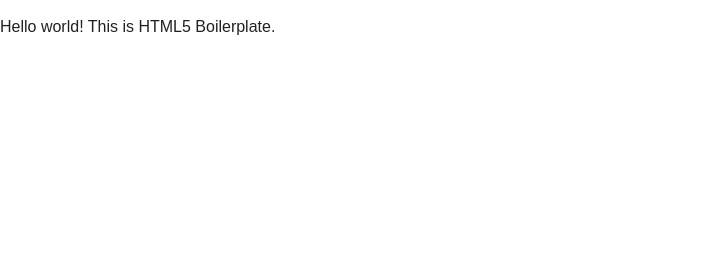
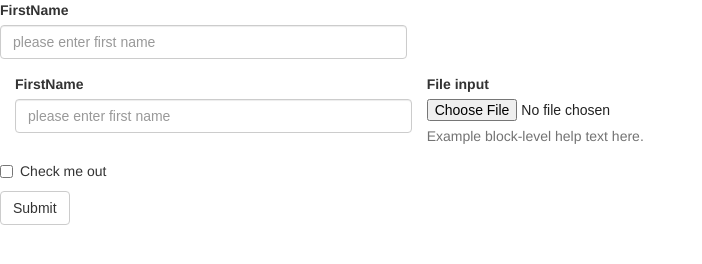
Before and after one commit to TaylorFoster90/TIY-Assignments, a website: page pub/index.html in a window 1280 px wide. Shown: the whole page, without its empty margins (0-702 px from the left). Drawn offline with nearby package versions, Linux system fonts and the light colour scheme.

Commit message:
learning bootstrap

```diff
--- a/pub/index.html
+++ b/pub/index.html
@@ -11,6 +11,7 @@
         <meta name="viewport" content="width=device-width, initial-scale=1">
 
         <!-- Place favicon.ico and apple-touch-icon.png in the root directory -->
+        <link rel="stylesheet" href="https://maxcdn.bootstrapcdn.com/bootstrap/3.3.2/css/bootstrap.min.css">
 
         <link rel="stylesheet" href="css/normalize.css">
         <link rel="stylesheet" href="css/main.css">
@@ -22,7 +23,33 @@
         <![endif]-->
 
         <!-- Add your site or application content here -->
-        <p>Hello world! This is HTML5 Boilerplate.</p>
+        <form>
+          <div class="form-group">
+          <div class="row">
+            <div class="col-md-4">
+            <label for="InputName">FirstName</label>
+            <input class="form-control" id="InputName" placeholder="please enter first name">
+          </div>
+          </div>
+        </div>
+          <div class="form-group">
+            <div class="col-md-4">
+            <label for="InputName">FirstName</label>
+            <input class="form-control" id="InputName" placeholder="please enter first name">
+          </div>
+        </div>
+          <div class="form-group">
+            <label for="exampleInputFile">File input</label>
+            <input type="file" id="exampleInputFile">
+            <p class="help-block">Example block-level help text here.</p>
+          </div>
+          <div class="checkbox">
+            <label>
+              <input type="checkbox"> Check me out
+            </label>
+          </div>
+          <button type="submit" class="btn btn-default">Submit</button>
+        </form>
 
         <script src="//ajax.googleapis.com/ajax/libs/jquery/1.10.2/jquery.min.js"></script>
         <script>window.jQuery || document.write('<script src="js/vendor/jquery-1.10.2.min.js"><\/script>')</script>
```
